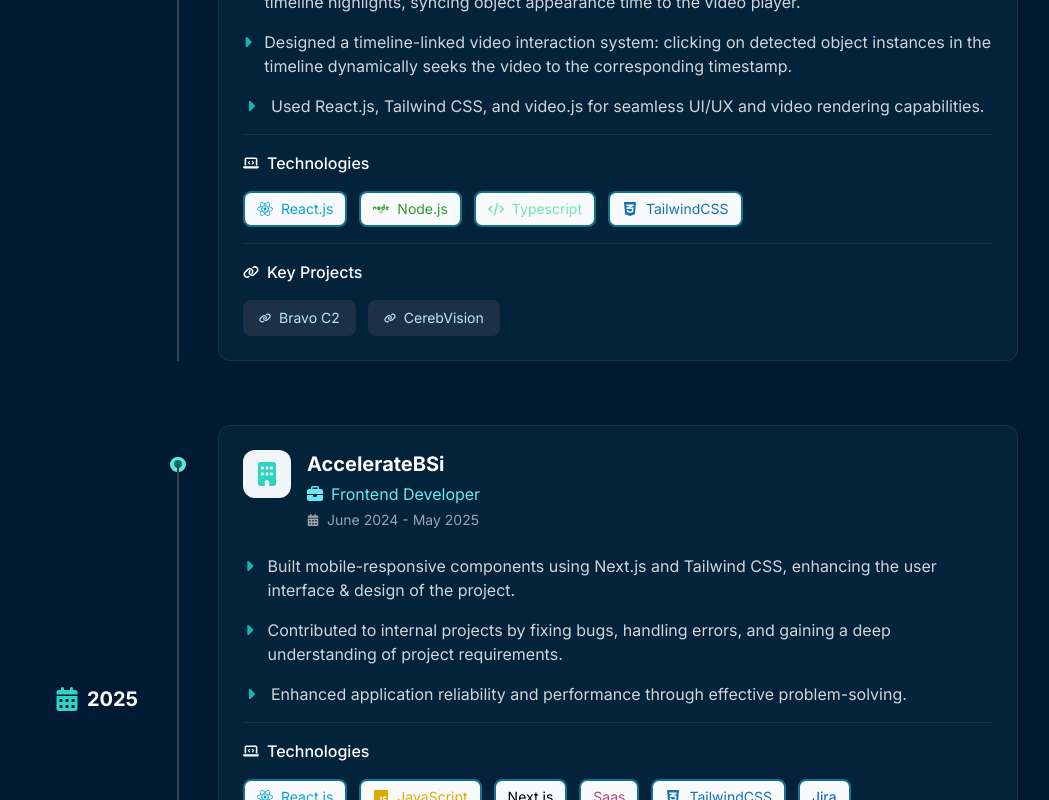
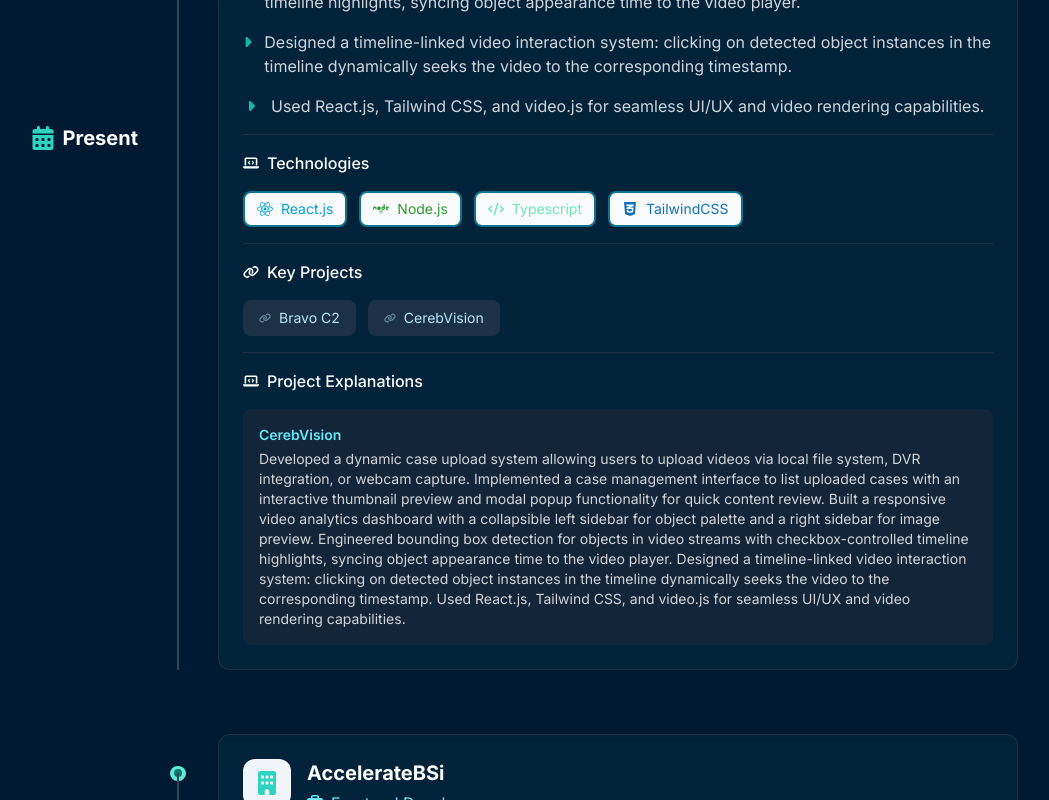
Before and after one commit to mokshit108/portfolio-mokshit-shah, a Next.js app: page / in a window 1280 px wide. Shown: the part 1823-2623 px from the top of the page, without its empty margins (118-1167 px from the left). Built offline with nearby package versions, Linux system fonts and the light colour scheme; a web font is replaced by a local one.

Commit message:
Updated Experience card and its json file

```diff
--- a/src/app/component/Experience/ExperienceCard.js
+++ b/src/app/component/Experience/ExperienceCard.js
@@ -22,6 +22,7 @@ const ExperienceCard = ({
   description,
   technologies,
   projects,
+  projectExplanations,
 }) => {
   const year = period.split(" ").pop();
   const [hoveredIndex, setHoveredIndex] = useState(null);
@@ -133,6 +134,7 @@ const ExperienceCard = ({
                 </div>
                 <div className="flex flex-wrap gap-2 md:gap-3">
                   {projects.map((project, index) => (
+                    project.url ? (
                       <Link
                         key={index}
                         href={project.url}
@@ -142,6 +144,36 @@ const ExperienceCard = ({
                         <FontAwesomeIcon icon={faLink} className="w-2.5 h-2.5 md:w-3 md:h-3" />
                         {project.name}
                       </Link>
+                    ) : (
+                      <span
+                        key={index}
+                        className="px-3 md:px-4 py-1.5 md:py-2 bg-gray-700/50 rounded-lg text-xs md:text-sm text-sky-200 flex items-center gap-1.5 md:gap-2 transition-all duration-300 hover:bg-teal-500 hover:bg-opacity-90 hover:text-white hover:translate-x-1 cursor-pointer"
+                      >
+                        <FontAwesomeIcon icon={faLink} className="w-2.5 h-2.5 md:w-3 md:h-3 opacity-50" />
+                        {project.name}
+                      </span>
+                    )
+                  ))}
+                </div>
+              </div>
+            )}
+
+            {/* Project Explanations Section */}
+            {projectExplanations && projectExplanations.length > 0 && (
+              <div className="mt-4 md:mt-6 pt-4 border-t border-gray-700/50">
+                <div className="flex items-center gap-2 mb-3 md:mb-4">
+                  <FontAwesomeIcon
+                    icon={faLaptopCode}
+                    className="text-white w-3 h-3 md:w-4 md:h-4"
+                  />
+                  <h4 className="text-white font-medium text-sm md:text-base">Project Explanations</h4>
+                </div>
+                <div className="space-y-2 md:space-y-3">
+                  {projectExplanations.map((proj, idx) => (
+                    <div key={idx} className="bg-gray-800/60 rounded-lg p-3 md:p-4">
+                      <div className="font-semibold text-cyan-300 text-xs md:text-sm mb-1">{proj.name}</div>
+                      <div className="text-gray-300 text-xs md:text-sm">{proj.explanation}</div>
+                    </div>
                   ))}
                 </div>
               </div>
--- a/src/app/data/experience.json
+++ b/src/app/data/experience.json
@@ -17,12 +17,16 @@
       "technologies": "React.js, Node.js, Typescript, TailwindCSS",
        "projects": [
         {
-          "name": "Bravo C2",
-          "url": "#"
+          "name": "Bravo C2"
         },
         {
+          "name": "CerebVision"
+        }
+      ],
+      "projectExplanations": [
+        {
           "name": "CerebVision",
-          "url": "#"
+          "explanation": "Developed a dynamic case upload system allowing users to upload videos via local file system, DVR integration, or webcam capture. Implemented a case management interface to list uploaded cases with an interactive thumbnail preview and modal popup functionality for quick content review. Built a responsive video analytics dashboard with a collapsible left sidebar for object palette and a right sidebar for image preview. Engineered bounding box detection for objects in video streams with checkbox-controlled timeline highlights, syncing object appearance time to the video player. Designed a timeline-linked video interaction system: clicking on detected object instances in the timeline dynamically seeks the video to the corresponding timestamp. Used React.js, Tailwind CSS, and video.js for seamless UI/UX and video rendering capabilities."
         }
       ]
     },
```
Lines whose indentation alone changed are shown as unchanged.
